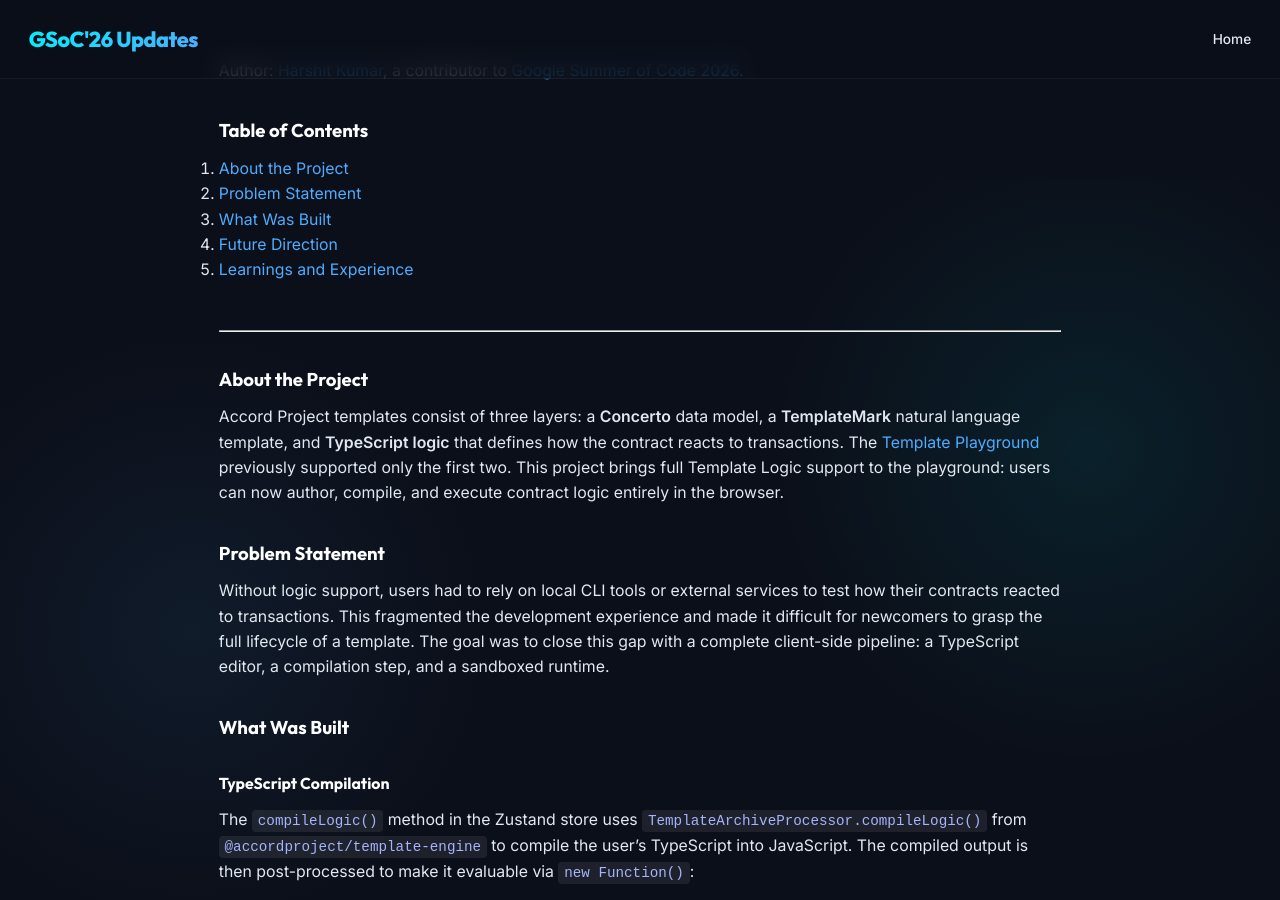
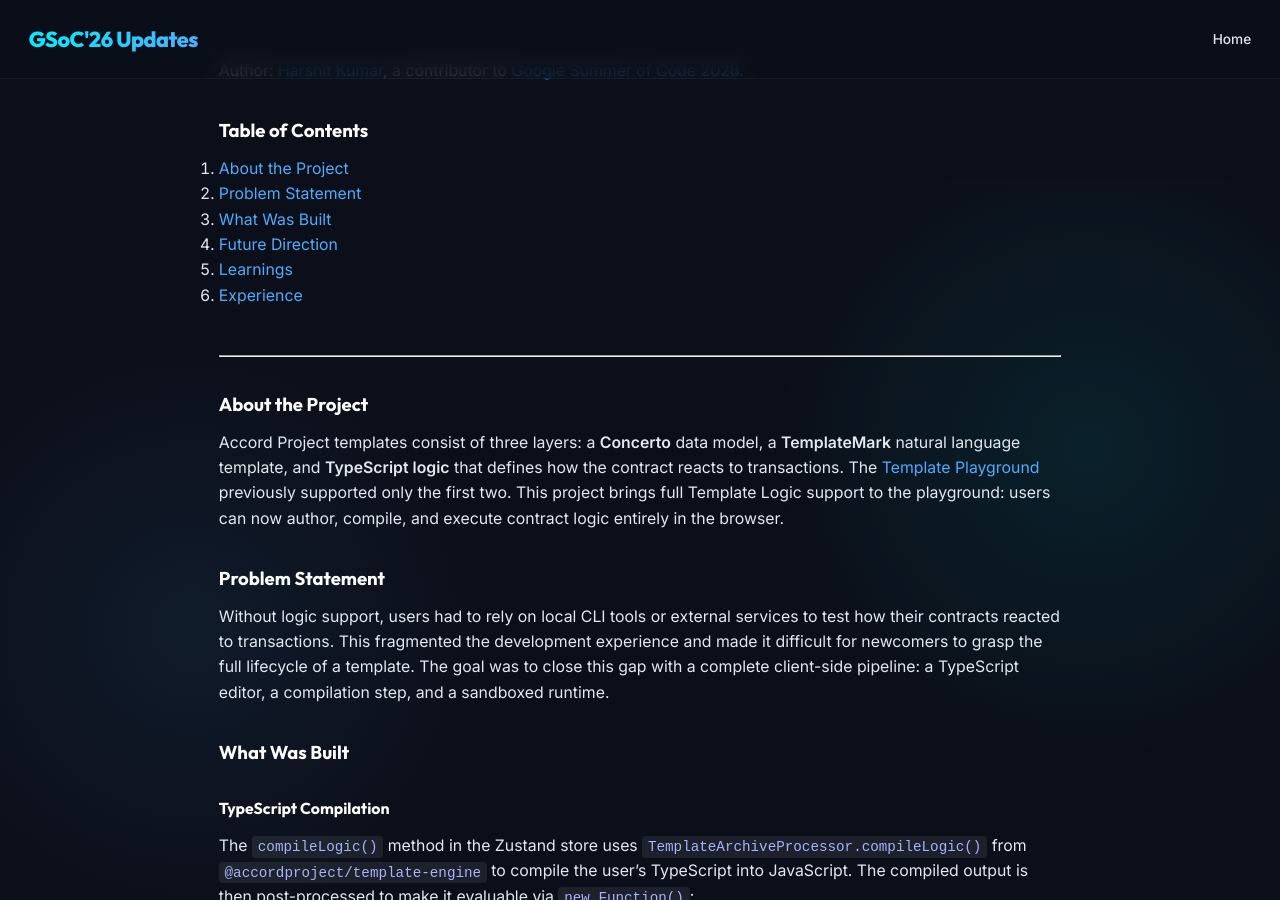
Before and after one commit to 23harshitkumar/23harshitkumar.github.io, a Jekyll site: the page built from _posts/2026-08-21-gsoc-final-submission.md, in a window 1280 px wide and 900 px high, scrolled down 721 px. Built offline with Jekyll 4.4.1, drawn with Linux system fonts in a browser that asks for light colours; some of the changed text lies outside the part shown.

Commit message:
Split Learnings and Experience into two sections

```diff
--- a/_posts/2026-08-21-gsoc-final-submission.md
+++ b/_posts/2026-08-21-gsoc-final-submission.md
@@ -17,7 +17,8 @@
 2. [Problem Statement](#problem-statement)
 3. [What Was Built](#what-was-built)
 4. [Future Direction](#future-direction)
-5. [Learnings and Experience](#learnings-and-experience)
+5. [Learnings](#learnings)
+6. [Experience](#experience)
 
 <br>
 
@@ -94,11 +95,13 @@
 - **Error Reporting**: improving execution error messages to be more human-readable, prioritising root-cause errors first, and providing clearer diagnostics across the compile → init → trigger lifecycle.
 - **Template Library Integration**: improving integration so users can dynamically load and execute any sample from the Accord Project Template Library (Cicero) directly within the playground.
 
-### Learnings and Experience
+### Learnings
 
 This project was a massive learning opportunity that went beyond just writing code. I gained deep experience in building secure, cross-origin `postMessage` bridges to safely execute untrusted code, managing complex async state with Zustand, and integrating a TypeScript compilation toolchain into a browser build. More importantly, I learned the rigors of writing production-level code, anticipating edge cases, ensuring robust error handling, and writing software that is secure and maintainable. The weekly Technology Working Group calls also gave me incredible insight into making high-level architectural decisions in an open-source setting.
 
 Beyond the technical skills, this experience significantly improved my professional communication. Working closely with mentors across different time zones taught me how to articulate technical challenges clearly, ask the right questions, and collaborate effectively within a professional, globally distributed team.
+
+### Experience
 
 I owe a massive debt of gratitude to the entire Accord Project community for fostering such a welcoming environment.
 
```
